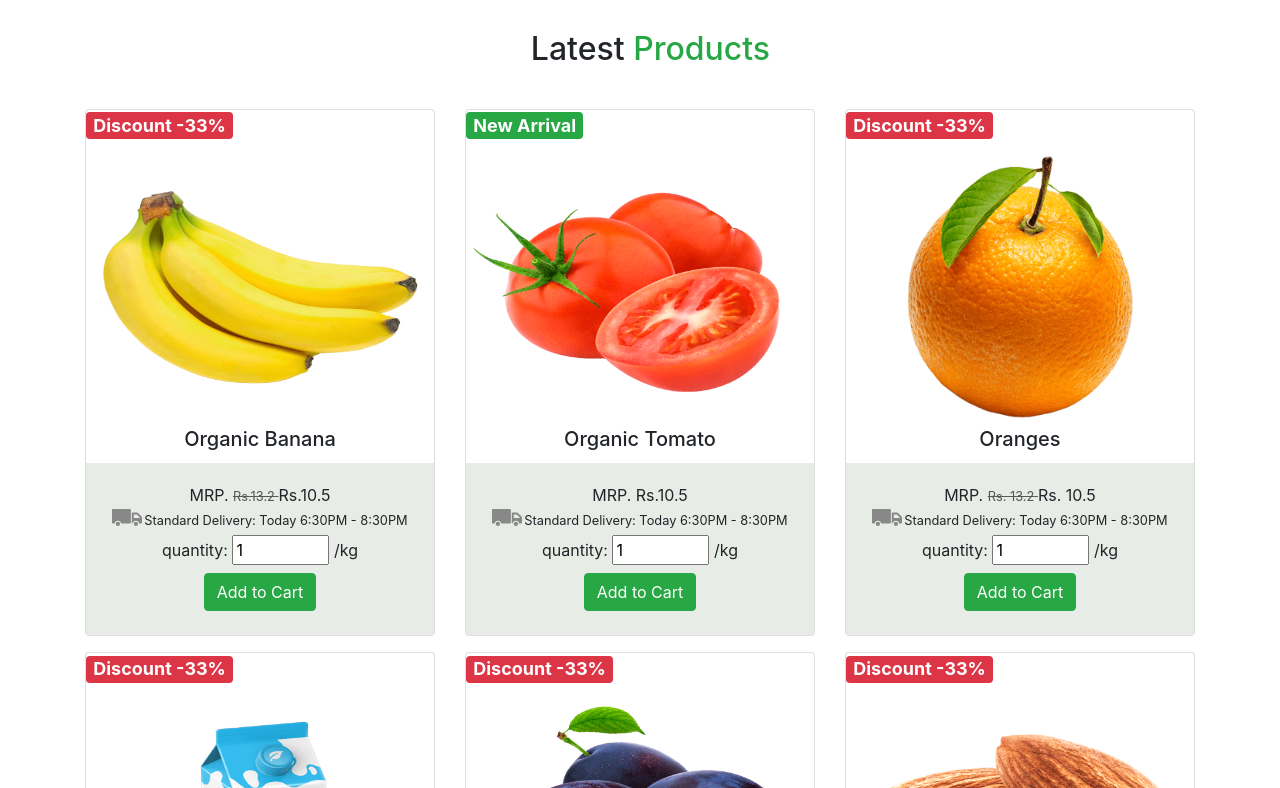
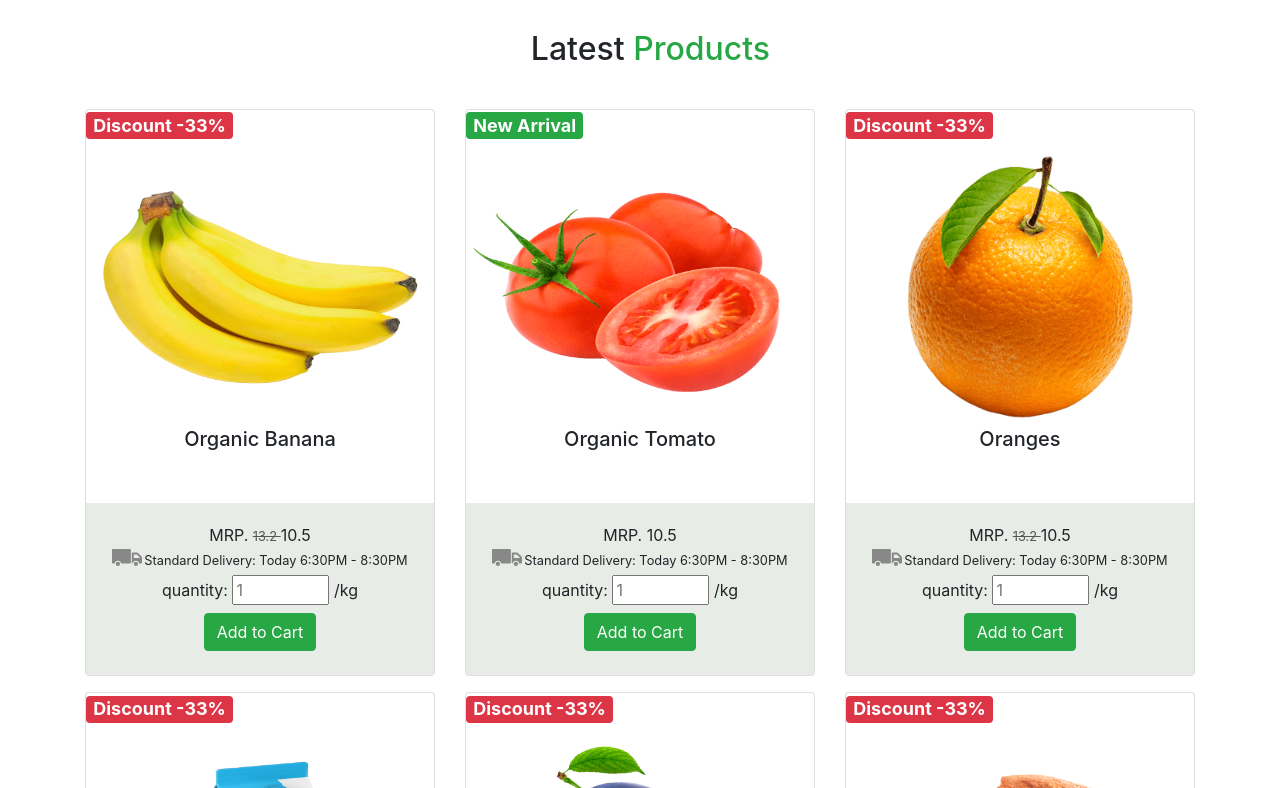
Before and after one commit to AditiHooda/grocery-store, a React (Create React App) app: page /home in a window 1280 px wide. Shown: the part 1592-2380 px from the top of the page. Built offline with nearby package versions, Linux system fonts and the light colour scheme; the HTML template or start-up script is replaced by a standard one.

Commit message:
Modified UI

```diff
--- a/src/App.scss
+++ b/src/App.scss
@@ -1,6 +1,7 @@
-$siteBackground: #9cdb98;
-$headerBackground:#28a745;
-$footerBackground:#80ad7e;
+$siteBackground: #ffff;
+// $headerBackground:#28a745;
+$headerBackground:#84C225;
+$footerBackground:#bce97a;
 .row-header{
     margin:0px auto;
     padding:0px auto;
@@ -51,7 +52,7 @@ address{
 }
 
 .search{
-    background-color: rgb(5, 112, 28);
+    background-color: #4c7015;
     border-radius: 10px;
 }
 .searchinput{
@@ -67,4 +68,17 @@ address{
 
 .productBody{
     background-color: rgb(231, 236, 231);
+
 }
+
+.body{
+    background-color: $siteBackground;
+}
+
+.btn-green{
+
+    background: $headerBackground;
+}
+.borderOnHover:hover{
+border-color: $headerBackground;
+}
--- /dev/null
+++ b/src/Components/CartComponent.js
@@ -0,0 +1,81 @@
+import React, { Component } from "react";
+import { Card, CardBlock, CardBody, CardImg, CardText, CardTitle } from "reactstrap";
+
+class Cart extends Component {
+    render() {
+        debugger;
+        let Total = 0;
+        const cartView = this.props.cartproduct.map((product) => {
+            let productQuantity = product.quantity != null ? product.quantity : 1;
+            const productview =
+                <Card>
+                    <CardImg src={product.image}>
+                    </CardImg>
+                    <CardBody className='text-center'>
+                        <CardText>
+                            <div>
+                                {product.name}&nbsp;{product.desc}
+                                <div>
+                                    {product.discountedPrice} x {productQuantity}
+                                </div>
+                                <div>
+                                    <p><button className="btn btn-green">-</button>   {productQuantity}   <button className="btn btn-success">+</button></p>
+                                </div>
+                                <div>
+                                    <span>Rs. {product.discountedPrice * productQuantity}</span>
+                                    <div className='text-green'><small> Saved Rs. {product.price * productQuantity - product.discountedPrice * productQuantity}</small></div>
+                                </div>
+                                <button type="button" className="btn btn-danger m-1">Remove</button>
+                            </div>
+                        </CardText>
+                    </CardBody>
+                </Card>
+            Total += product.discountedPrice;
+            return (
+                <div className="col-12 col-md-4 my-2">
+                    {productview}
+                </div>
+            );
+        });
+        return (
+            <div className="container my-4">
+                <div className="row">
+                    {cartView}
+                </div>
+                <div className='row'>
+                    <div className='col-12 col-md-5 offset-md-7'>
+                        <Card style={{
+                            backgroundColor: 'floralWhite'
+                        }}>
+                            <CardTitle>
+                                <div>
+                                    <p>Sub Total:
+                                        <span style={{
+                                            float: 'right'
+                                        }}> Rs. {Total}</span>
+                                    </p>
+                                </div>
+                                <div>
+                                    <p>
+                                        Delivery Charges:
+                                        <span style={{
+                                            float: 'right'
+                                        }}> Rs. 19.7</span>
+                                    </p>
+                                </div>
+                            </CardTitle>
+                        </Card>
+                    </div>
+                </div>
+                <div className='row'>
+                    <div className='col-12 col-md-5 offset-md-7 my-3'>
+                        <button className='btn btn-success col-12'>Checkout</button>
+                    </div>
+                </div>
+            </div>
+        );
+
+    }
+}
+
+export default Cart;
--- a/src/Components/HeaderComponent.js
+++ b/src/Components/HeaderComponent.js
@@ -1,5 +1,5 @@
 import React, { Component } from "react";
-import { Navbar, NavbarBrand, Nav, NavbarToggler, Collapse, NavItem, Jumbotron } from 'reactstrap';
+import { Navbar, NavbarBrand, Nav, NavItem } from 'reactstrap';
 import { NavLink } from 'react-router-dom';
 
 class Header extends Component {
@@ -7,6 +7,7 @@ class Header extends Component {
         super(props);
         this.state = {
             isNavOpen: false,
+            searchText: null
         }
         this.toggleNav = this.toggleNav.bind(this);
     }
@@ -14,6 +15,14 @@ class Header extends Component {
     toggleNav() {
         this.setState({
             isNavOpen: !this.state.isNavOpen
+        })
+    }
+
+    onClick() {
+        let searchInput = document.getElementById('searchInput');
+        let searchText = searchInput.value;
+        this.setState({
+            searchText: searchText
         })
     }
 
@@ -29,11 +38,11 @@ class Header extends Component {
                                 {/* <img src="assets/images/logo.png" height='30' width='41'
                                 alt="Groco" /> */}
                             </NavbarBrand>
-                            <NavItem>
+                            <NavItem className='d-flex p-3'>
                                 <div className="btn-group search">
-                                    <input type="text" placeholder="Search for products" className="searchinput" />
+                                    <input type="text" placeholder="Search for products" className="searchinput" id='searchInput' />
                                     <NavLink className="nav-link" to="/products">
-                                        <span className="fa fa-search fa-lg"></span>
+                                        <span className="fa fa-search fa-lg" onClick={() => this.onClick()}></span>
                                     </NavLink>
                                 </div>
                             </NavItem>
--- a/src/Components/MainComponent.js
+++ b/src/Components/MainComponent.js
@@ -8,6 +8,7 @@ import Home from './HomeComponent';
 import { DEALS } from '../shared/deals';
 import { CATEGORIES } from '../shared/categories';
 import Contactus from './ContactusComponent';
+import Cart from './CartComponent';
 
 class Main extends Component {
     constructor(props) {
@@ -26,13 +27,19 @@ class Main extends Component {
                 <Products products={this.state.products} />
             )
         }
+        const CartPage = () => {
+            return (
+                <Cart cartproduct={this.state.products} />
+            )
+        }
         return (
-            <div className="App">
+            <div className="body">
                 <Header />
                 <Switch>
                     <Route path="/products" component={ProductsPage} />
                     <Route exact path="/home" component={() => <Home deals={this.state.deals} categories={this.state.categories} products={this.state.products} />} />
                     <Route path='/contactus' component={() => <Contactus />} />
+                    <Route path='/cart' component={CartPage} />
                 </Switch>
                 <Footer />
             </div>
--- a/src/Components/ProductsComponent.js
+++ b/src/Components/ProductsComponent.js
@@ -1,12 +1,11 @@
 import React, { Component } from "react";
-import { Card, CardBody, CardHeader, CardImg, CardText, CardTitle } from "reactstrap";
+import { Card, CardBlock, CardBody, CardImg, CardText, CardTitle } from "reactstrap";
 
 class Products extends Component {
-
     render() {
         const products = this.props.products.map((product) => {
             const productview =
-                <Card>
+                <Card className='borderOnHover'>
                     <div>
                         {product.discount != "0%" ? <h4><span className="badge badge-danger badge-lg"> Discount -{product.discount}</span></h4> : <h4><span className="badge badge-success">New Arrival</span></h4>}
                         <CardImg src={product.image} height="280px">
@@ -15,6 +14,9 @@ class Products extends Component {
                     <CardTitle className='text-center'>
                         {product.name}
                     </CardTitle>
+                    <CardBlock className='text-center'>
+                        {product.desc}
+                    </CardBlock>
                     <CardBody className='text-center productBody'>
                         <CardText>
                             <div>
@@ -30,7 +32,7 @@ class Products extends Component {
                                 </div>
                                 <div class="m-1">
                                     <span>quantity: </span>
-                                    <input type="number" min="1" max="100" value="1" />
+                                    <input type="number" min="1" max="100" placeholder='1' />
                                     <span> /kg </span>
                                 </div>
                                 <button type="button" className="btn btn-success m-1">Add to Cart</button>
--- a/src/shared/products.js
+++ b/src/shared/products.js
@@ -1,64 +1,65 @@
 export const PRODUCTS = [
     {
         name: "Organic Banana",
-        price: "Rs.13.2",
-        discountedPrice: "Rs.10.5",
+        price: 13.2,
+        discountedPrice: 10.5,
         discount: "33%",
         image: "assets/images/product-1.png"
     },
     {
         name: "Organic Tomato",
-        price: "Rs.10.5",
-        discountedPrice: "Rs.10.5",
+        price: 10.5,
+        discountedPrice: 10.5,
         discount: "0%",
         image: "assets/images/product-2.png"
     },
     {
         name: "Oranges",
-        price: "Rs. 13.2",
-        discountedPrice: "Rs. 10.5",
+        price: 13.2,
+        discountedPrice: 10.5,
         discount: "33%",
         image: "assets/images/product-3.png"
     },
     {
         name: "Milk",
-        price: "Rs. 13.2",
-        discountedPrice: "Rs. 10.5",
+        price: 13.2,
+        discountedPrice: 10.5,
         discount: "33%",
         image: "assets/images/product-4.png"
     },
     {
         name: "Grapes",
-        price: "Rs. 13.2",
-        discountedPrice: "Rs. 10.5",
+        price: 13.2,
+        discountedPrice: 10.5,
         discount: "33%",
         image: "assets/images/product-5.png"
     },
     {
         name: "Almonds",
-        price: "Rs. 13.2",
-        discountedPrice: "Rs. 10.5",
+        price: 13.2,
+        discountedPrice: 10.5,
         discount: "33%",
         image: "assets/images/product-6.png"
     },
     {
         name: "Apple",
-        price: "Rs. 13.2",
-        discountedPrice: "Rs. 10.5",
+        price: 13.2,
+        discountedPrice: 10.5,
         discount: "33%",
         image: "assets/images/product-7.png"
     },
     {
         name: "Butter",
-        price: "Rs. 13.2",
-        discountedPrice: "Rs. 10.5",
+        price: 13.2,
+        discountedPrice: 10.5,
         discount: "33%",
         image: "assets/images/product-8.png"
     },
     {
         name: "Carrot",
-        price: "Rs. 13.2",
-        discountedPrice: "Rs. 10.5",
+        desc: '500 g',
+        price: 13.2,
+        discountedPrice: 10.5,
         discount: "33%",
         image: "assets/images/product-9.png"
     }
```
